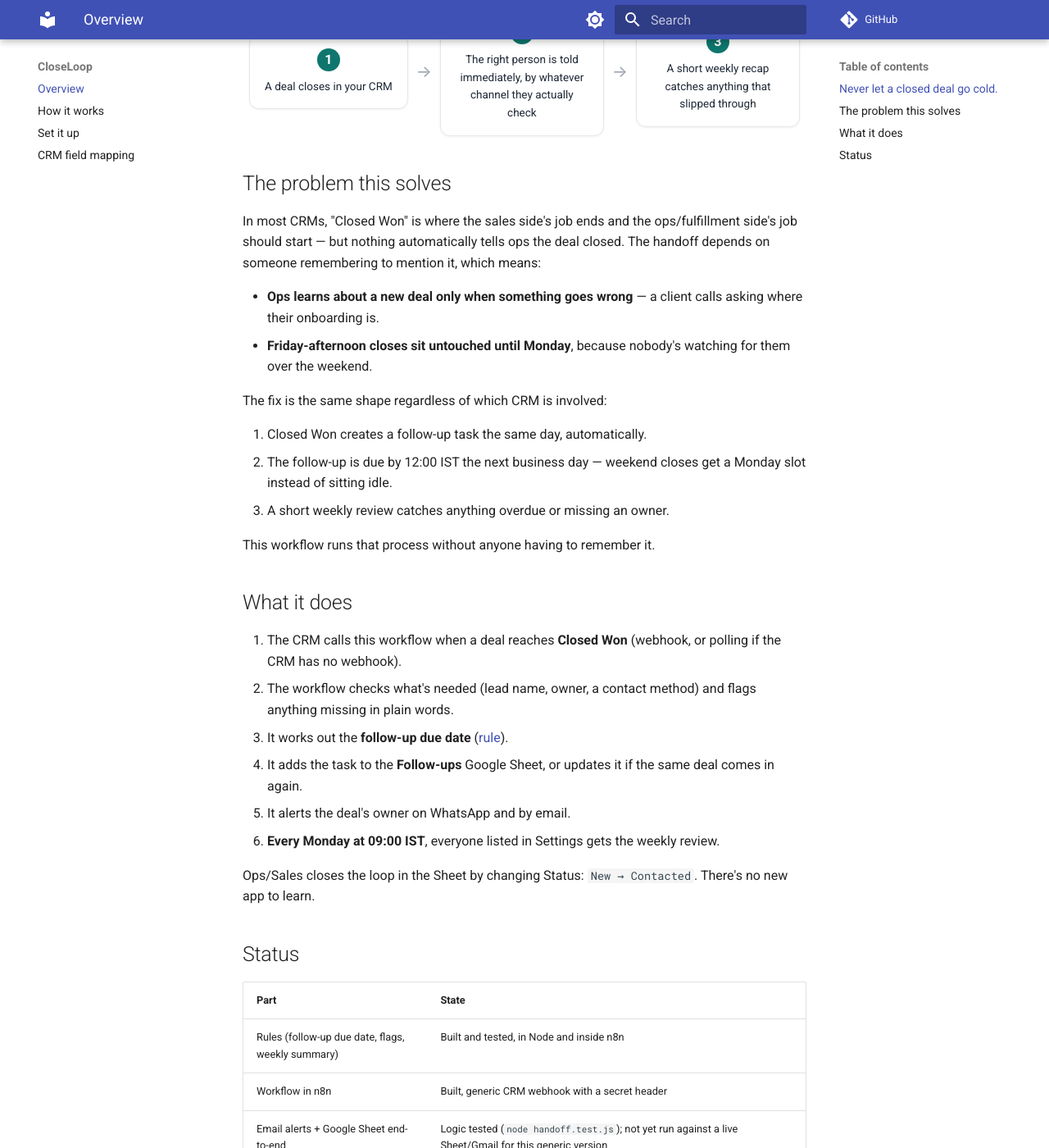
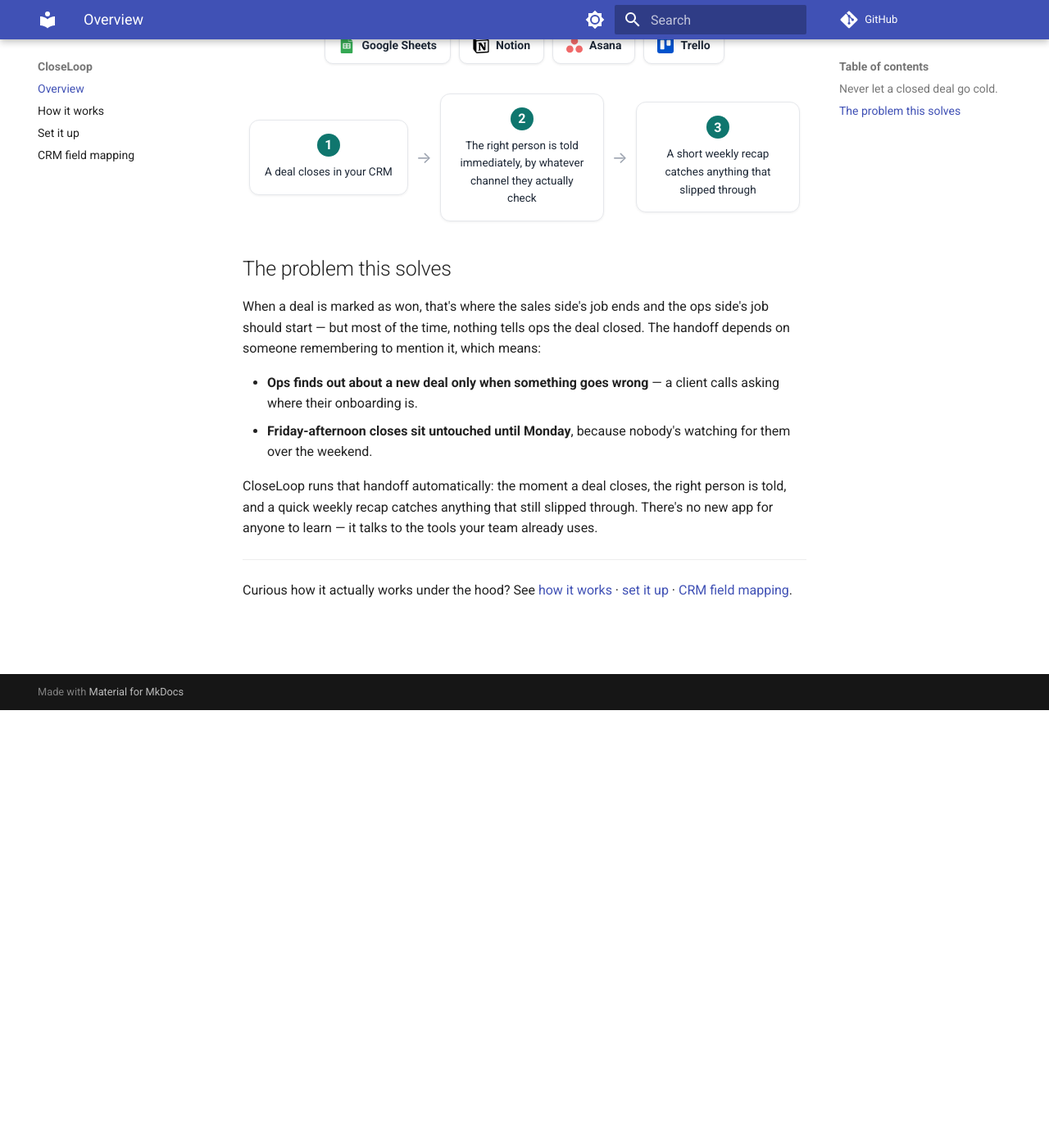
Before and after one commit to dakshvanshaj/CloseLoop, an MkDocs documentation site: the page built from docs/index.md, in a window 1280 px wide and 1400 px high, scrolled down 534 px. Shown: the whole window at 82% size. Built offline with MkDocs 1.6.1 and Material for MkDocs 9.7.7, drawn with Linux system fonts in a browser that asks for light colours; comment, search, counter and statistics services are not loaded; some of the changed text lies outside the part shown.

Commit message:
Polish the homepage: add a third logo row, cut remaining jargon
Added Google Sheets/Notion/Asana/Trello as a "logs it wherever you
track work" row, so the breadth story covers source, alert, and
destination. Removed the leftover technical jargon that survived the
first redesign pass (webhook/polling, 12:00 IST, "Monday 09:00 IST",
the Status:New->Contacted detail, and the whole build-status table) -
moved the status table to how-it-works.md, which stays technical by
design. Softened "Closed Won" phrasing in the problem section.

Co-Authored-By: Claude Sonnet 5 <noreply@anthropic.com>

```diff
--- a/docs/index.md
+++ b/docs/index.md
@@ -27,7 +27,7 @@ your team actually uses — and a simple weekly recap catches anything that slip
 </div>
 
 <div style="text-align:center;margin:24px 0 10px">
-<p style="font-size:12.5px;font-weight:700;letter-spacing:0.06em;text-transform:uppercase;color:#6b7280;margin-bottom:12px">Alerts wherever your team already is</p>
+<p style="font-size:12.5px;font-weight:700;letter-spacing:0.06em;text-transform:uppercase;color:#6b7280;margin-bottom:12px">Tells your team, wherever they already talk</p>
 <div style="display:flex;flex-wrap:wrap;justify-content:center;gap:10px">
 <div style="display:inline-flex;align-items:center;gap:8px;background:#fff;border:1px solid #e5e7eb;border-radius:10px;padding:10px 16px;box-shadow:0 1px 3px rgba(0,0,0,.08)">
 <svg width="20" height="20" viewBox="0 0 24 24" fill="#4A154B" aria-hidden="true"><path d="M5.042 15.165a2.528 2.528 0 0 1-2.52 2.523A2.528 2.528 0 0 1 0 15.165a2.527 2.527 0 0 1 2.522-2.52h2.52v2.52zM6.313 15.165a2.527 2.527 0 0 1 2.521-2.52 2.527 2.527 0 0 1 2.521 2.52v6.313A2.528 2.528 0 0 1 8.834 24a2.528 2.528 0 0 1-2.521-2.522v-6.313zM8.834 5.042a2.528 2.528 0 0 1-2.521-2.52A2.528 2.528 0 0 1 8.834 0a2.528 2.528 0 0 1 2.521 2.522v2.52H8.834zM8.834 6.313a2.528 2.528 0 0 1 2.521 2.521 2.528 2.528 0 0 1-2.521 2.521H2.522A2.528 2.528 0 0 1 0 8.834a2.528 2.528 0 0 1 2.522-2.521h6.312zM18.956 8.834a2.528 2.528 0 0 1 2.522-2.521A2.528 2.528 0 0 1 24 8.834a2.528 2.528 0 0 1-2.522 2.521h-2.522V8.834zM17.688 8.834a2.528 2.528 0 0 1-2.523 2.521 2.527 2.527 0 0 1-2.52-2.521V2.522A2.527 2.527 0 0 1 15.165 0a2.528 2.528 0 0 1 2.523 2.522v6.312zM15.165 18.956a2.528 2.528 0 0 1 2.523 2.522A2.528 2.528 0 0 1 15.165 24a2.527 2.527 0 0 1-2.52-2.522v-2.522h2.52zM15.165 17.688a2.527 2.527 0 0 1-2.52-2.523 2.526 2.526 0 0 1 2.52-2.52h6.313A2.527 2.527 0 0 1 24 15.165a2.528 2.528 0 0 1-2.522 2.523h-6.313z"/></svg>
@@ -44,7 +44,29 @@ your team actually uses — and a simple weekly recap catches anything that slip
 </div>
 </div>
 
-<div style="display:flex;flex-wrap:wrap;justify-content:center;align-items:center;gap:10px;margin:32px 0 20px">
+<div style="text-align:center;margin:24px 0 10px">
+<p style="font-size:12.5px;font-weight:700;letter-spacing:0.06em;text-transform:uppercase;color:#6b7280;margin-bottom:12px">Logs it wherever you already track work</p>
+<div style="display:flex;flex-wrap:wrap;justify-content:center;gap:10px">
+<div style="display:inline-flex;align-items:center;gap:8px;background:#fff;border:1px solid #e5e7eb;border-radius:10px;padding:10px 16px;box-shadow:0 1px 3px rgba(0,0,0,.08)">
+<svg width="20" height="20" viewBox="0 0 24 24" fill="#34A853" aria-hidden="true"><path d="M11.318 12.545H7.91v-1.909h3.41v1.91zM14.728 0v6h6l-6-6zm1.363 10.636h-3.41v1.91h3.41v-1.91zm0 3.273h-3.41v1.91h3.41v-1.91zM20.727 6.5v15.864c0 .904-.732 1.636-1.636 1.636H4.909a1.636 1.636 0 0 1-1.636-1.636V1.636C3.273.732 4.005 0 4.909 0h9.318v6.5h6.5zm-3.273 2.773H6.545v7.909h10.91v-7.91zm-6.136 4.636H7.91v1.91h3.41v-1.91z"/></svg>
+<span style="font-size:14px;font-weight:600;color:#1f2937">Google Sheets</span>
+</div>
+<div style="display:inline-flex;align-items:center;gap:8px;background:#fff;border:1px solid #e5e7eb;border-radius:10px;padding:10px 16px;box-shadow:0 1px 3px rgba(0,0,0,.08)">
+<svg width="20" height="20" viewBox="0 0 24 24" fill="#000000" aria-hidden="true"><path d="M4.459 4.208c.746.606 1.026.56 2.428.466l13.215-.793c.28 0 .047-.28-.046-.326L17.86 1.968c-.42-.326-.981-.7-2.055-.607L3.01 2.295c-.466.046-.56.28-.374.466zm.793 3.08v13.904c0 .747.373 1.027 1.214.98l14.523-.84c.841-.046.935-.56.935-1.167V6.354c0-.606-.233-.933-.748-.887l-15.177.887c-.56.047-.747.327-.747.933zm14.337.745c.093.42 0 .84-.42.888l-.7.14v10.264c-.608.327-1.168.514-1.635.514-.748 0-.935-.234-1.495-.933l-4.577-7.186v6.952L12.21 19s0 .84-1.168.84l-3.222.186c-.093-.186 0-.653.327-.746l.84-.233V9.854L7.822 9.76c-.094-.42.14-1.026.793-1.073l3.456-.233 4.764 7.279v-6.44l-1.215-.139c-.093-.514.28-.887.747-.933zM1.936 1.035l13.31-.98c1.634-.14 2.055-.047 3.082.7l4.249 2.986c.7.513.934.653.934 1.213v16.378c0 1.026-.373 1.634-1.68 1.726l-15.458.934c-.98.047-1.448-.093-1.962-.747l-3.129-4.06c-.56-.747-.793-1.306-.793-1.96V2.667c0-.839.374-1.54 1.447-1.632z"/></svg>
+<span style="font-size:14px;font-weight:600;color:#1f2937">Notion</span>
+</div>
+<div style="display:inline-flex;align-items:center;gap:8px;background:#fff;border:1px solid #e5e7eb;border-radius:10px;padding:10px 16px;box-shadow:0 1px 3px rgba(0,0,0,.08)">
+<svg width="20" height="20" viewBox="0 0 24 24" fill="#F06A6A" aria-hidden="true"><path d="M18.78 12.653c-2.882 0-5.22 2.336-5.22 5.22s2.338 5.22 5.22 5.22 5.22-2.34 5.22-5.22-2.336-5.22-5.22-5.22zm-13.56 0c-2.88 0-5.22 2.337-5.22 5.22s2.338 5.22 5.22 5.22 5.22-2.338 5.22-5.22-2.336-5.22-5.22-5.22zm12-6.525c0 2.883-2.337 5.22-5.22 5.22-2.882 0-5.22-2.337-5.22-5.22 0-2.88 2.338-5.22 5.22-5.22 2.883 0 5.22 2.34 5.22 5.22z"/></svg>
+<span style="font-size:14px;font-weight:600;color:#1f2937">Asana</span>
+</div>
+<div style="display:inline-flex;align-items:center;gap:8px;background:#fff;border:1px solid #e5e7eb;border-radius:10px;padding:10px 16px;box-shadow:0 1px 3px rgba(0,0,0,.08)">
+<svg width="20" height="20" viewBox="0 0 24 24" fill="#0052CC" aria-hidden="true"><path d="M21.147 0H2.853A2.86 2.86 0 000 2.853v18.294A2.86 2.86 0 002.853 24h18.294A2.86 2.86 0 0024 21.147V2.853A2.86 2.86 0 0021.147 0zM10.34 17.287a.953.953 0 01-.953.953h-4a.954.954 0 01-.954-.953V5.38a.953.953 0 01.954-.953h4a.954.954 0 01.953.953zm9.233-5.467a.944.944 0 01-.953.947h-4a.947.947 0 01-.953-.947V5.38a.953.953 0 01.953-.953h4a.954.954 0 01.953.953z"/></svg>
+<span style="font-size:14px;font-weight:600;color:#1f2937">Trello</span>
+</div>
+</div>
+</div>
+
+<div style="display:flex;flex-wrap:wrap;justify-content:center;align-items:center;gap:10px;margin:36px 0 24px">
 <div style="background:#fff;border:1px solid #e5e7eb;border-radius:12px;padding:16px 18px;max-width:200px;text-align:center;box-shadow:0 1px 3px rgba(0,0,0,.06)">
 <div style="width:28px;height:28px;border-radius:50%;background:#0f766e;color:#fff;display:flex;align-items:center;justify-content:center;font-weight:700;margin:0 auto 8px">1</div>
 <div style="font-size:13.5px;color:#1f2937">A deal closes in your CRM</div>
@@ -63,40 +85,17 @@ your team actually uses — and a simple weekly recap catches anything that slip
 
 ## The problem this solves
 
-In most CRMs, "Closed Won" is where the sales side's job ends and the ops/fulfillment side's job should start — but
-nothing automatically tells ops the deal closed. The handoff depends on someone remembering to mention it, which
-means:
+When a deal is marked as won, that's where the sales side's job ends and the ops side's job should start — but most
+of the time, nothing tells ops the deal closed. The handoff depends on someone remembering to mention it, which means:
 
-- **Ops learns about a new deal only when something goes wrong** — a client calls asking where their onboarding is.
+- **Ops finds out about a new deal only when something goes wrong** — a client calls asking where their onboarding is.
 - **Friday-afternoon closes sit untouched until Monday**, because nobody's watching for them over the weekend.
 
-The fix is the same shape regardless of which CRM is involved:
+CloseLoop runs that handoff automatically: the moment a deal closes, the right person is told, and a quick weekly
+recap catches anything that still slipped through. There's no new app for anyone to learn — it talks to the tools
+your team already uses.
 
-1. Closed Won creates a follow-up task the same day, automatically.
-2. The follow-up is due by 12:00 IST the next business day — weekend closes get a Monday slot instead of sitting idle.
-3. A short weekly review catches anything overdue or missing an owner.
+---
 
-This workflow runs that process without anyone having to remember it.
-
-## What it does
-
-1. The CRM calls this workflow when a deal reaches **Closed Won** (webhook, or polling if the CRM has no webhook).
-2. The workflow checks what's needed (lead name, owner, a contact method) and flags anything missing in plain words.
-3. It works out the **follow-up due date** ([rule](how-it-works.md#follow-up-due-rule)).
-4. It adds the task to the **Follow-ups** Google Sheet, or updates it if the same deal comes in again.
-5. It alerts the deal's owner on WhatsApp and by email.
-6. **Every Monday at 09:00 IST**, everyone listed in Settings gets the weekly review.
-
-Ops/Sales closes the loop in the Sheet by changing Status: `New → Contacted`. There's no new app to learn.
-
-## Status
-
-| Part | State |
-|---|---|
-| Rules (follow-up due date, flags, weekly summary) | Built and tested, in Node and inside n8n |
-| Workflow in n8n | Built, generic CRM webhook with a secret header |
-| Email alerts + Google Sheet end-to-end | Logic tested (`node handoff.test.js`); not yet run against a live Sheet/Gmail for this generic version |
-| WhatsApp alerts | Wired, same pattern as the original deployment; needs a WhatsApp Business account with billing to actually send |
-| A real CRM connection | Sample payloads only — see the [5-CRM field mapping](crm-mapping.md). Capture one real webhook payload per client and adjust `fromCrm()` |
-
-Next: [how it works](how-it-works.md) · [set it up](setup.md) · [CRM field mapping](crm-mapping.md)
+Curious how it actually works under the hood? See [how it works](how-it-works.md) · [set it up](setup.md) ·
+[CRM field mapping](crm-mapping.md).
```
Also changed, not shown: docs/how-it-works.md (+13 -0 lines).
